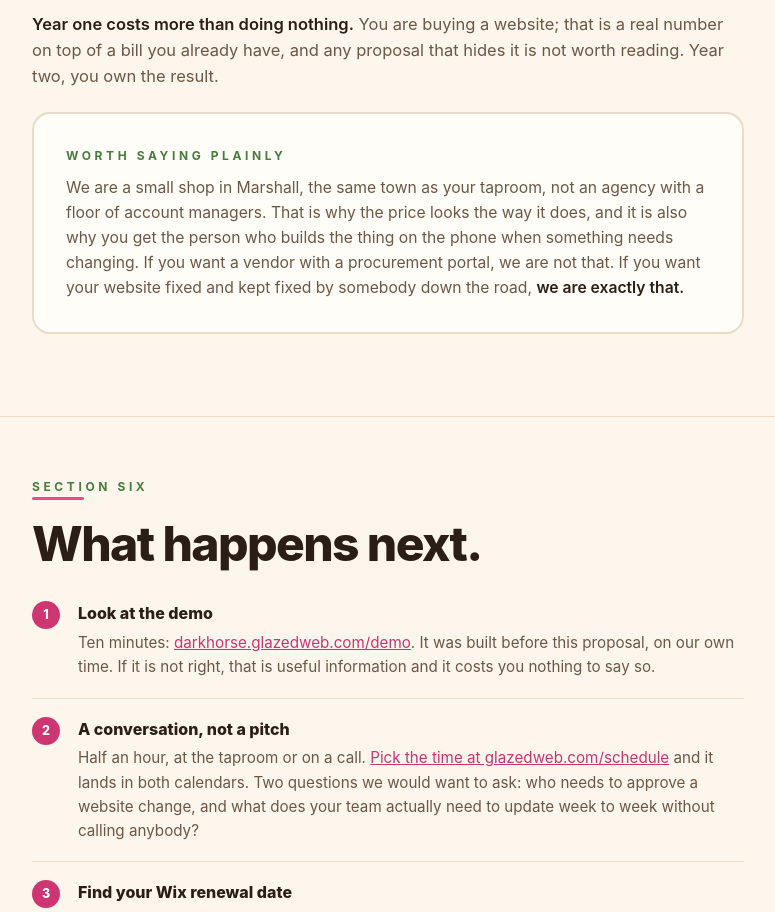
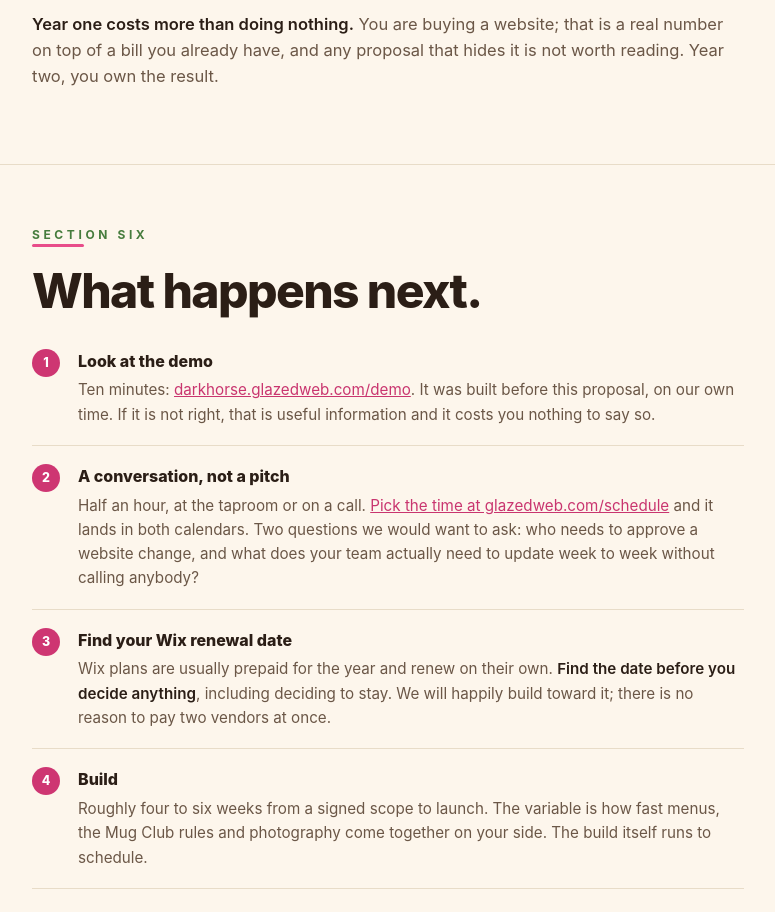
Before and after one commit to hershock48/darkhorse, a website: page pitch/darkhorse/index.html in a window 1280 px wide. Shown: the part 10583-11495 px from the top of the page, without its empty margins (252-1027 px from the left). Drawn offline with Linux system fonts and the light colour scheme.

Commit message:
Proposal: drop the "Worth saying plainly" box; README records the audience and the re-run
Kevin, 2026-09-09: remove the box under the price. Gone, nothing in its place.
README: the proposal goes to Emily and nothing in it may point at a person,
with a grep to run before any send; Lighthouse Sept 9 row added to the log.

Co-Authored-By: Claude Fable 5.1 <noreply@anthropic.com>

```diff
--- a/pitch/darkhorse/index.html
+++ b/pitch/darkhorse/index.html
@@ -367,10 +367,6 @@ footer .gmark{height:78px;width:auto}
   <p>We are not going to guess at your Wix bill. What we can say is what goes away: the Wix plan, the Wix Events fees on anything you do charge for, the free age widget that costs your visitors 655 KB a page, and the InkSoft store if you ever want it gone. Toast, if you keep it, stays what it is, and Mug Club renewals move online, card on file.</p>
   <p><strong>Year one costs more than doing nothing.</strong> You are buying a website; that is a real number on top of a bill you already have, and any proposal that hides it is not worth reading. Year two, you own the result.</p>
 
-  <div class="demo" style="background:var(--card);color:var(--body);border:2px solid var(--line);text-align:left">
-    <div class="k" style="color:var(--green-d)">Worth saying plainly</div>
-    <p style="color:var(--body);margin:10px 0 0;max-width:none">We are a small shop in Marshall, the same town as your taproom, not an agency with a floor of account managers. That is why the price looks the way it does, and it is also why you get the person who builds the thing on the phone when something needs changing. If you want a vendor with a procurement portal, we are not that. If you want your website fixed and kept fixed by somebody down the road, <strong>we are exactly that.</strong></p>
-  </div>
 </div></section>
 
 <section id="next"><div class="wrap">
```
Also changed, not shown: README.md.
